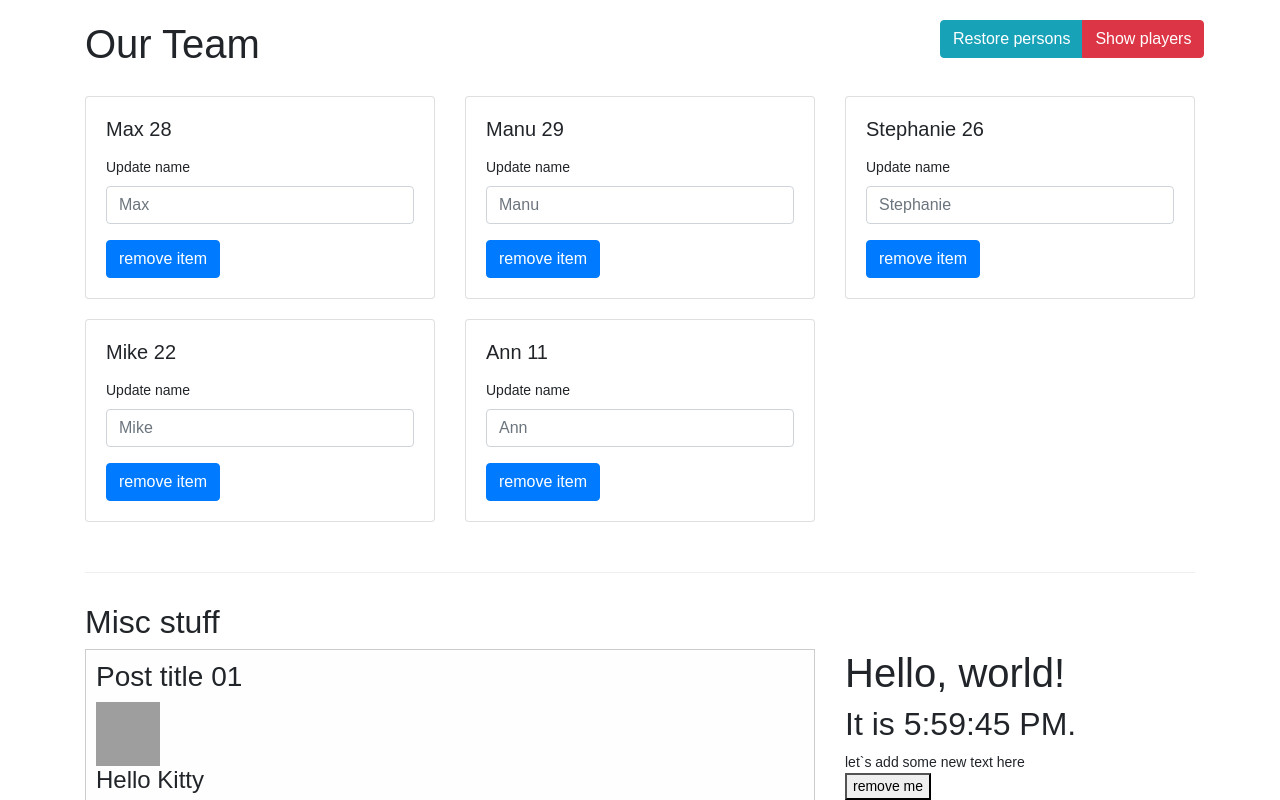
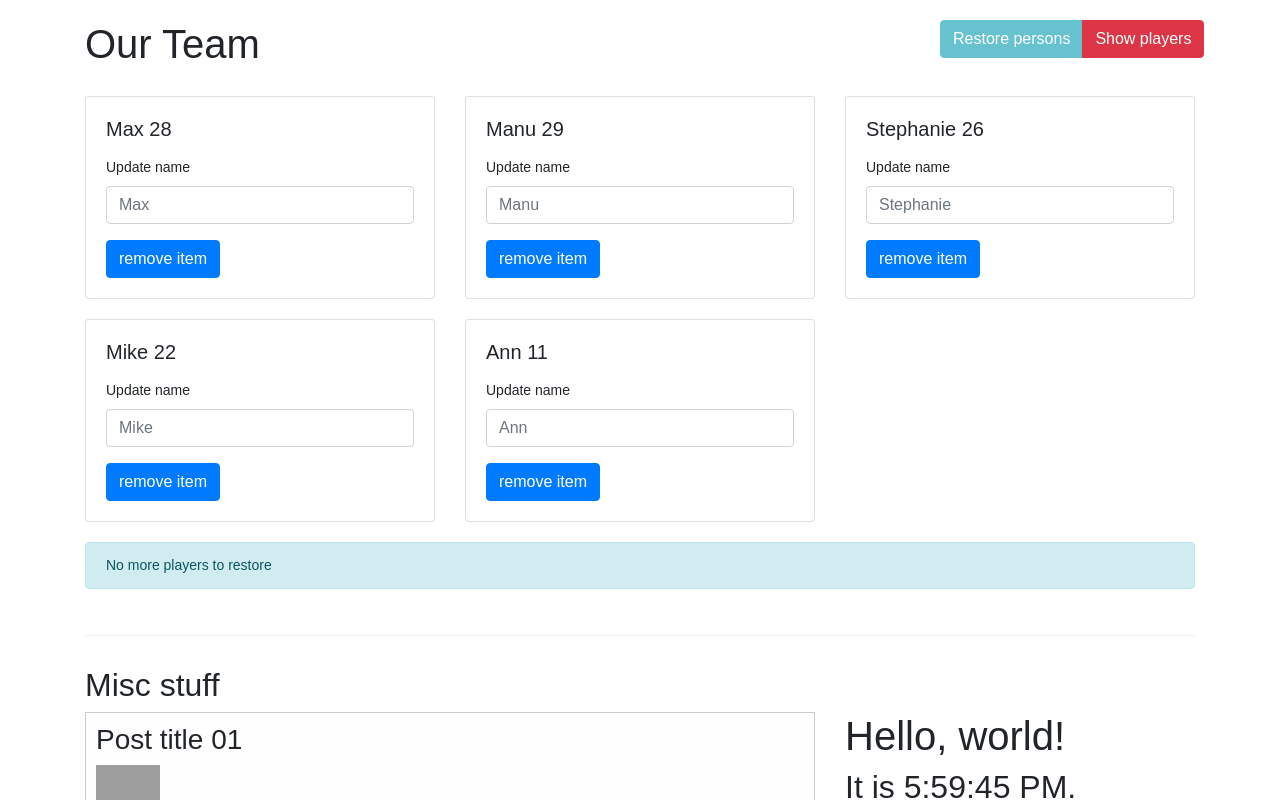
Before and after one commit to teddy-bear/react-app, a React (Create React App) app in the folder my-app/: page / in a window 1280 px wide. Shown: the top 800 px of the page. Built offline with nearby package versions, Linux system fonts and the light colour scheme; grey boxes are pictures that could not be loaded.

Commit message:
Limit the number of displayed persons.

```diff
--- a/my-app/src/components/Bootstrap/Alerts/Alert.js
+++ b/my-app/src/components/Bootstrap/Alerts/Alert.js
@@ -1,6 +1,6 @@
 import React from 'react';
 
-const alert = (props) => {
+function alert(props) {
 
     let cssClasses = props.cssClasses ? 'alert alert-' + props.cssClasses : 'alert alert-primary';
 
--- a/my-app/src/components/Misc/SectionTop.js
+++ b/my-app/src/components/Misc/SectionTop.js
@@ -5,11 +5,18 @@ import Button from "../Bootstrap/Buttons/Button";
 const section_top = (props) => {
 
     let btnText = 'Hide players',
-        btnCLasses = 'btn btn-success';
+        btnCLasses = 'btn btn-success',
+        restoreBtnClass = 'info';
+
     if (props.personsVisible) {
         btnText = 'Show players';
         btnCLasses = 'btn btn-danger';
     }
+
+    if (!props.restoreAvailable) {
+        restoreBtnClass += ' disabled'
+    }
+
     console.log('section top renders ....');
 
     useEffect(() => {
@@ -17,14 +24,14 @@ const section_top = (props) => {
     }, [props.personsVisible]);
 
     return (
-        <div className="section-top">
+        <div className="section-top" data-tile={props.dataTitle}>
             <div className="row">
                 <div className="col-9">
                     <h1>{props.title}</h1>
                 </div>
                 <div className="col-3">
                     <div className="btn-group" role="group">
-                        <Button cssClasses="btn btn-info" clicked={props.clicked}>
+                        <Button cssClasses={restoreBtnClass} clicked={props.clicked}>
                             Restore persons
                         </Button>
                         <ButtonToggle className={btnCLasses} click={props.toggle_click}>
@@ -37,4 +44,4 @@ const section_top = (props) => {
     )
 };
 
-export default section_top;
+export default React.memo(section_top);
--- a/my-app/src/components/Persons/Persons.js
+++ b/my-app/src/components/Persons/Persons.js
@@ -4,8 +4,7 @@ import Person from './Person/Person';
 const Persons = props => {
 
     return props.persons_state.map((person, index) => {
-        return (
-            <Person
+        let items = <Person
                 className={person.className}
                 name={person.name}
                 age={person.age}
@@ -13,7 +12,14 @@ const Persons = props => {
                 click={() => props.clicked(index)}
                 changed={(event) => props.changed(event, person.id)}>
                 {person.content}
-            </Person>
+            </Person>,
+            limit = 7;
+
+        if (index > limit) {
+            items = '';
+        }
+        return (
+            items
         )
     })
 };
--- a/my-app/src/containers/App.js
+++ b/my-app/src/containers/App.js
@@ -4,6 +4,7 @@ import ButtonToggle from '../components/Persons/ButtonToggle';
 import person_removed from '../components/Persons/Person-removed';
 import Section_top from '../components/Misc/SectionTop';
 import Alert from '../components/Bootstrap/Alerts/Alert';
+import Aux from '../components/Helpers/Auxiliary';
 import './App.css';
 
 class App extends Component {
@@ -18,6 +19,12 @@ class App extends Component {
         ],
         personsVisible: true,
         removedPerson: '',
+        restoreAvailable: false
+    };
+
+    getInitialPersonsCount = () => {
+        const initialPersonsCount = this.state.persons.length;
+        return initialPersonsCount;
     };
 
     /**
@@ -26,10 +33,18 @@ class App extends Component {
     restorePerson = () => {
         let removedPerson = this.state.removedPerson;
         let persons = [...this.state.persons];
+        let personsOriginal = this.getInitialPersonsCount();
+        if (persons.length < 5) {
             persons.push(removedPerson);
             this.setState({
-            persons: persons
+                persons: persons,
+                restoreAvailable: true
             });
+        } else {
+            this.setState({
+                restoreAvailable: false
+            });
+        }
     };
 
     /**
@@ -98,6 +113,7 @@ class App extends Component {
     render() {
         let flag = this.state.personsVisible,
             persons,
+            restoreNotification,
             removedPerson;
 
         // cant use ths to copy current data since it`s render is executed each time on stateChange
@@ -122,22 +138,38 @@ class App extends Component {
             )
         }
 
+        if (!this.state.restoreAvailable) {
+            restoreNotification = (
+                <Alert cssClasses={'info'}>No more players to restore</Alert>
+            )
+        }
+
         return (
+            <Aux>
                 <div className="team-wrapper">
                     <Section_top
+                        dataTitle={'functional title'}
                         title='Our Team'
                         clicked={this.restorePerson}
                         toggle_click={this.togglePersonsView}
                         personsVisible={this.state.personsVisible}
+                        restoreAvailable={this.state.restoreAvailable}
                     />
                     {persons}
                     {removedPerson}
+                    {restoreNotification}
                 </div>
+            </Aux>
         );
     }
 
+    // works for class based components
     componentDidMount() {
         console.log('componentDidMount done')
+    }
+
+    componentDidUpdate() {
+        console.log('componentDidUpdate done')
     }
 }
 
```
Lines whose indentation alone changed are shown as unchanged.
